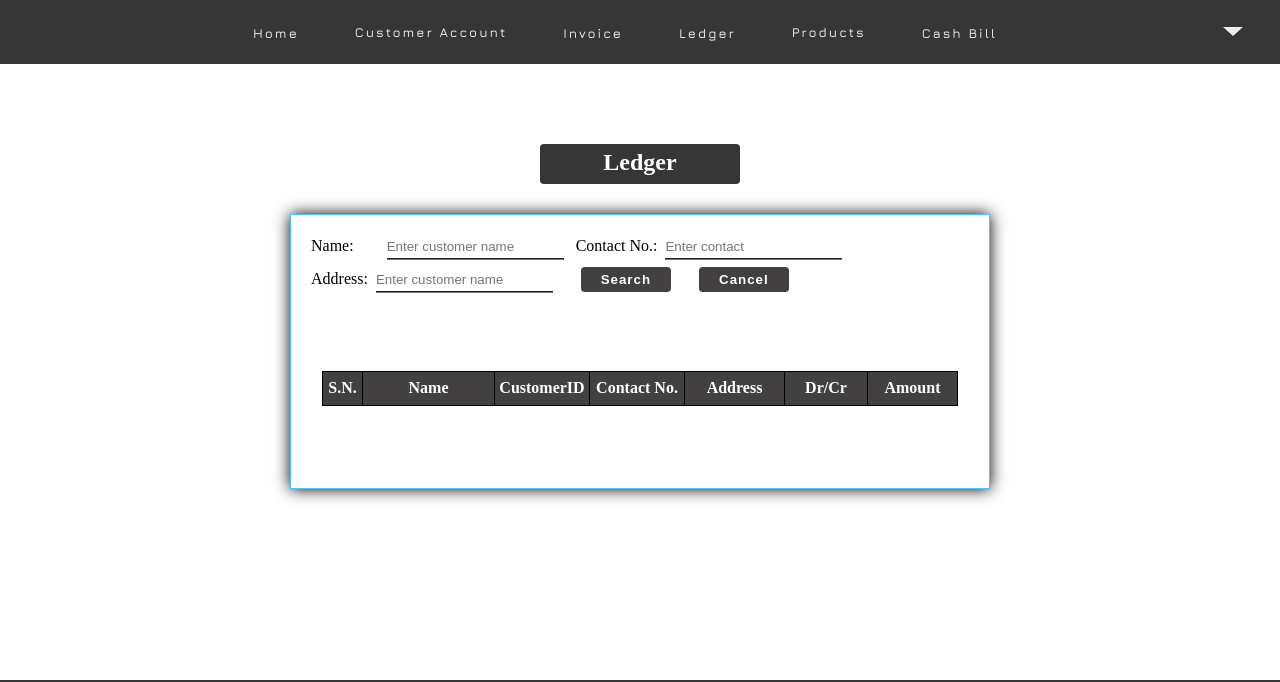
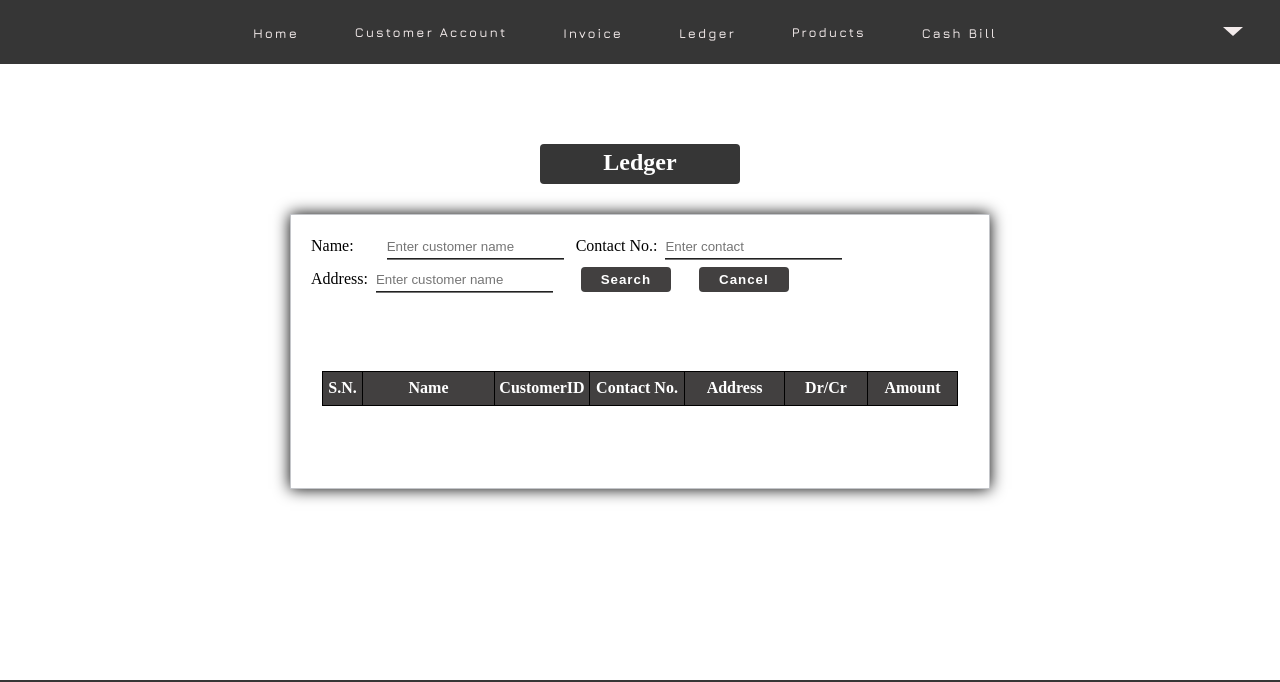
Before and after one commit to NayanThapaMagar/LedgerBilling, a website: page public/ledger.html in a window 1280 px wide. Shown: the top 682 px of the page. Drawn offline with nearby package versions, Linux system fonts and the light colour scheme; no server answers.

Commit message:
ledger border color changed

```diff
--- a/public/css/ledger.css
+++ b/public/css/ledger.css
@@ -7,7 +7,7 @@ body{
 }
 .main{
 
-    border: 1px solid #52c3f8;
+    border: 1px solid #c4c6ca;
     width: 700px;
     padding: 20px;
     margin: auto;
```
